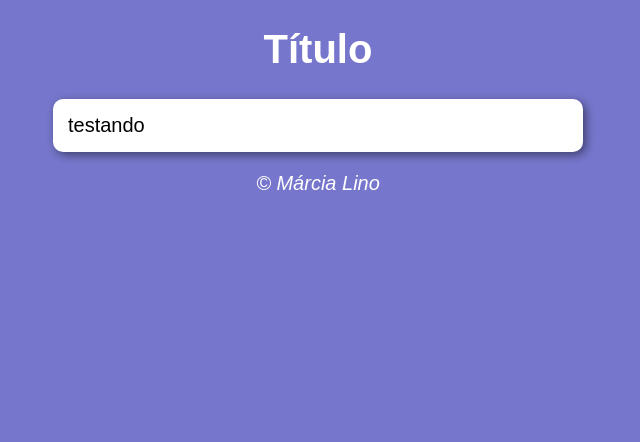
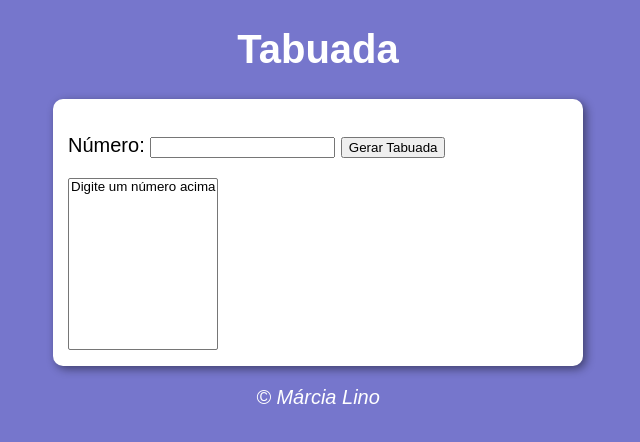
Before and after one commit to marcialino/java-script, a plain HTML site: page Aula015/ex017/modelo/modelo.html in a window 1280 px wide. Shown: the whole page, without its empty margins (322-962 px from the left). Drawn offline with Linux system fonts and the light colour scheme.

Commit message:
Criei ex017

```diff
--- a/Aula015/ex017/modelo/modelo.html
+++ b/Aula015/ex017/modelo/modelo.html
@@ -4,21 +4,27 @@
     <meta charset="UTF-8">
     <meta http-equiv="X-UA-Compatible" content="IE=edge">
     <meta name="viewport" content="width=device-width, initial-scale=1.0">
-    <title>Modelo de Exercício</title>
+    <title>Tabuada</title>
     <link rel="stylesheet" href="style.css">
+    <link rel="stylesheet" href="estilos/mediquery.css">
 </head>
 <body>
     <header>
-        <h1>Título</h1>
+        <h1>Tabuada</h1>
     </header>
 
     <section>
-        <div>
-          testando
+        <div id="dados">
+          <p>
+            Número: <input type="number" name="txtnum" id="txtnum">
+            <input type="button" value="Gerar Tabuada" id="bts" onclick="calcular()">
+        </p>
         </div>
 
         <div>
-
+           <select name="tabuada" id="seltab" size="10">
+            <option>Digite um número acima</option>
+           </select>
         </div>
     </section>
 
--- a/Aula015/ex017/modelo/script.js
+++ b/Aula015/ex017/modelo/script.js
@@ -1 +1,22 @@
-alert('Olá!')
+function calcular(){
+    var num = window.document.getElementById('txtnum')
+    var tab = window.document.getElementById('seltab')
+
+    if(num.value.length == 0){
+        window.alert ('Por favor, digite um número')
+    }else{
+        num = Number(num.value)
+        var c = 1 /*variável que vai multiplicar com o número solicitado */
+        tab.innerHTML = '' /* para zera o resultado e começar nova tabuada, quando inserir outro número*/
+
+        while(c <= 10){
+            var item = document.createElement('option')/* para aparecer todas as opções da tabuada*/
+            item.text = `${num} x ${c} = ${num*c}`
+            item.value = `tab${c}`/* serve para identificar cada linha do resultado. Pro JS não faz muita diferença, mas sfa pra outras linguagens*/
+            tab.appendChild(item) /*para dar o resultado*/
+            c++
+        }
+    }
+
+
+}
```
Also changed, not shown: Aula015/ex017/modelo/estilos/mediquery.css (added).
